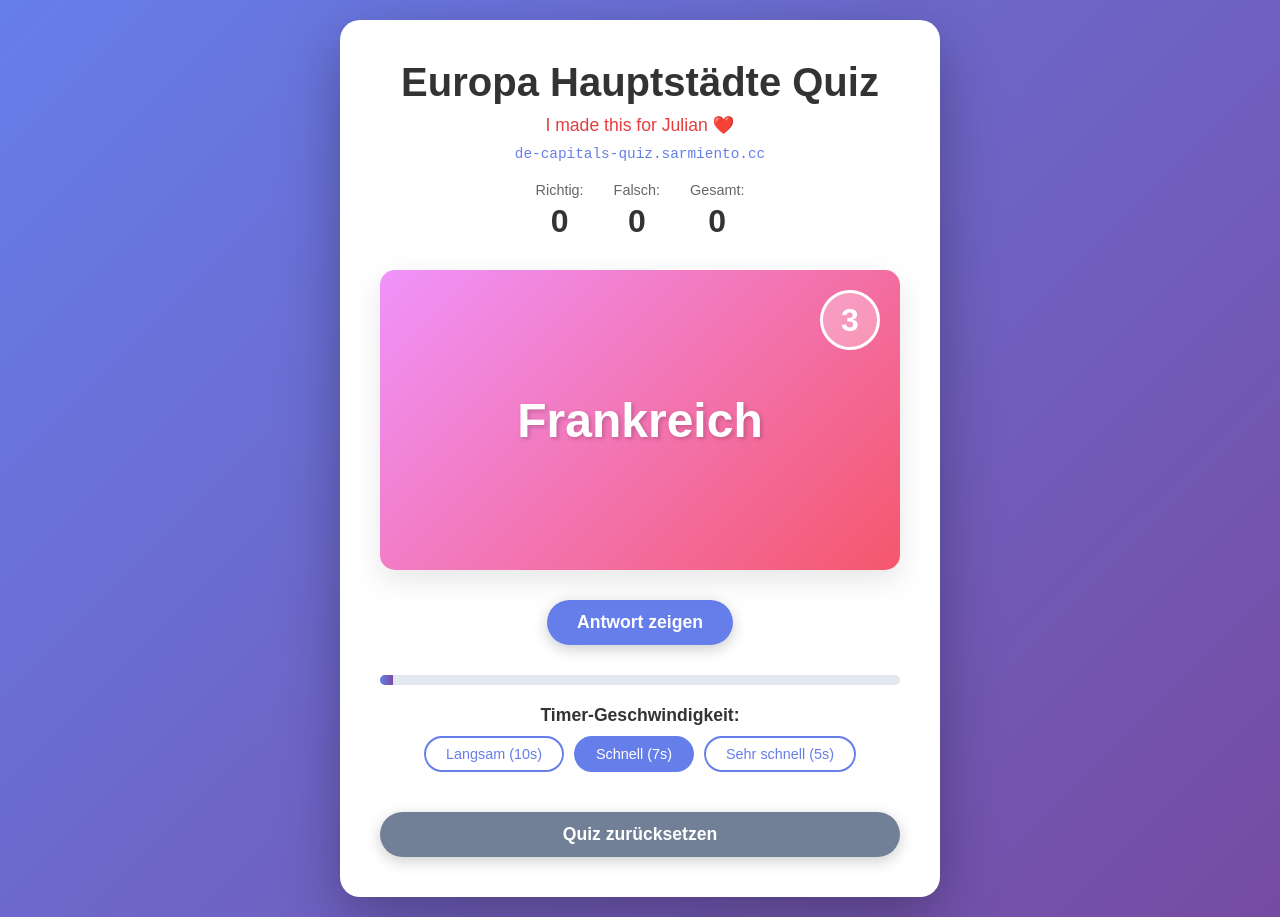
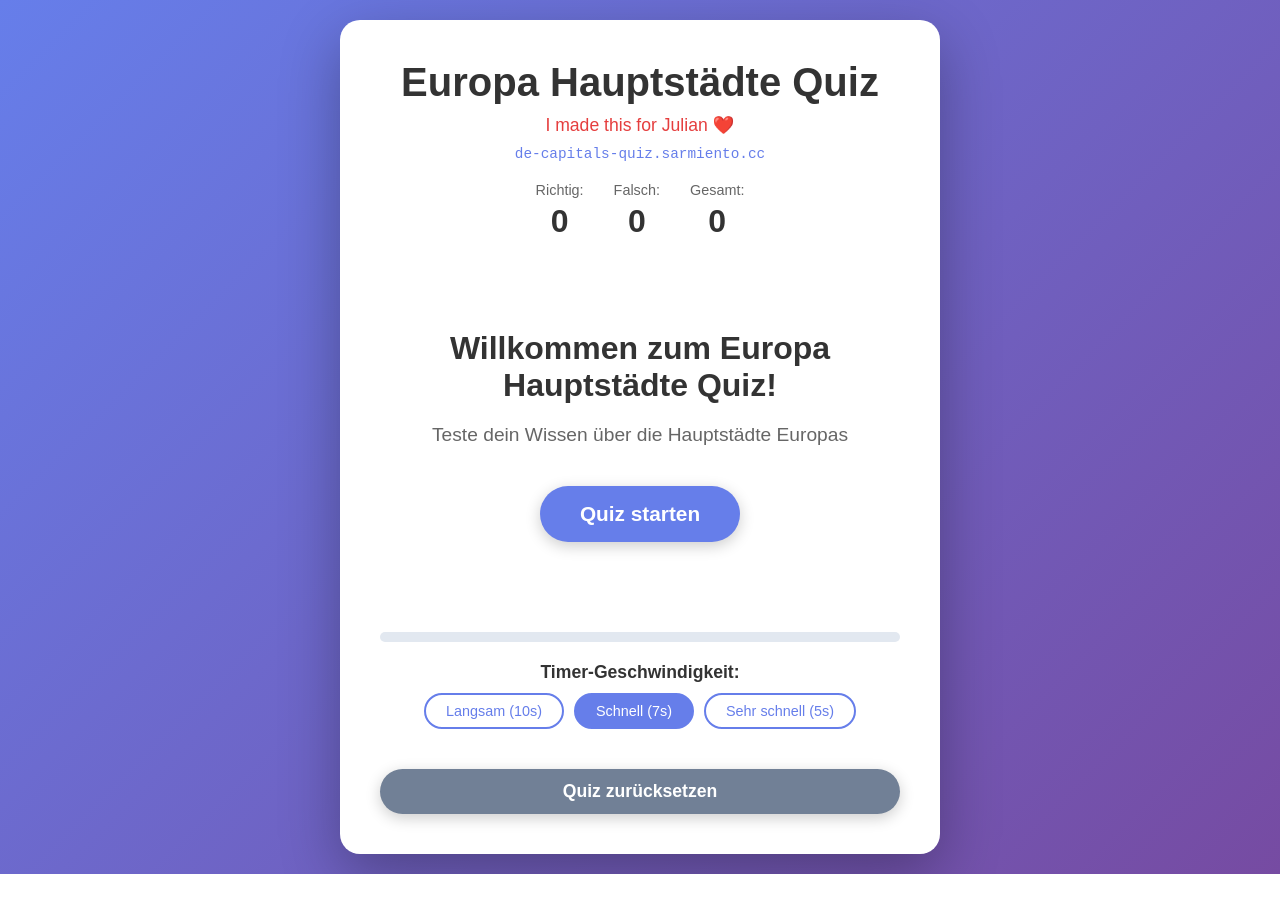
Before and after one commit to yowmamasita/capitals, a website: page public/index.html in a window 1280 px wide. After the commit the page ends 874 px from the top, so only its background shows below. Drawn offline with Linux system fonts and the light colour scheme.

Commit message:
Add start button to quiz instead of auto-starting on page load

```diff
--- a/public/index.html
+++ b/public/index.html
@@ -29,6 +29,13 @@
         </div>
 
         <div class="quiz-area">
+            <div class="start-screen" id="start-screen">
+                <h2>Willkommen zum Europa Hauptstädte Quiz!</h2>
+                <p>Teste dein Wissen über die Hauptstädte Europas</p>
+                <button id="start-quiz" class="btn btn-primary btn-large">Quiz starten</button>
+            </div>
+
+            <div class="quiz-content" id="quiz-content" style="display: none;">
                 <div class="flash-card" id="flash-card">
                     <div class="card-content">
                         <div class="card-front">
@@ -48,6 +55,7 @@
                         <button id="wrong-btn" class="btn btn-danger">✗ Falsch</button>
                     </div>
                     <button id="next-card" class="btn btn-secondary" style="display: none;">Nächste Karte</button>
+                </div>
             </div>
         </div>
 
--- a/public/script.js
+++ b/public/script.js
@@ -63,6 +63,9 @@ const wrongScore = document.getElementById('wrong-score');
 const totalScore = document.getElementById('total-score');
 const progressBar = document.getElementById('progress-bar');
 const resetBtn = document.getElementById('reset-btn');
+const startBtn = document.getElementById('start-quiz');
+const startScreen = document.getElementById('start-screen');
+const quizContent = document.getElementById('quiz-content');
 
 function shuffleArray(array) {
     const newArray = [...array];
@@ -79,6 +82,8 @@ function initializeQuiz() {
     correctCount = 0;
     wrongCount = 0;
     updateScores();
+    startScreen.style.display = 'none';
+    quizContent.style.display = 'block';
     showNextCard();
 }
 
@@ -176,8 +181,18 @@ nextCardBtn.addEventListener('click', () => {
 
 resetBtn.addEventListener('click', () => {
     if (confirm('Möchten Sie das Quiz wirklich zurücksetzen?')) {
-        initializeQuiz();
+        clearInterval(timer);
+        startScreen.style.display = 'block';
+        quizContent.style.display = 'none';
+        correctCount = 0;
+        wrongCount = 0;
+        updateScores();
+        progressBar.style.width = '0%';
     }
+});
+
+startBtn.addEventListener('click', () => {
+    initializeQuiz();
 });
 
 document.addEventListener('keydown', (e) => {
@@ -205,5 +220,3 @@ document.querySelectorAll('.timer-option').forEach(button => {
         timerDuration = parseInt(e.target.dataset.speed);
     });
 });
-
-initializeQuiz();
--- a/public/style.css
+++ b/public/style.css
@@ -261,6 +261,28 @@ h1 {
     color: white;
 }
 
+.start-screen {
+    text-align: center;
+    padding: 60px 20px;
+}
+
+.start-screen h2 {
+    color: #333;
+    font-size: 2em;
+    margin-bottom: 20px;
+}
+
+.start-screen p {
+    color: #666;
+    font-size: 1.2em;
+    margin-bottom: 40px;
+}
+
+.btn-large {
+    padding: 16px 40px;
+    font-size: 1.3em;
+}
+
 @media (max-width: 600px) {
     .container {
         padding: 20px;
```
Lines whose indentation alone changed are shown as unchanged.
